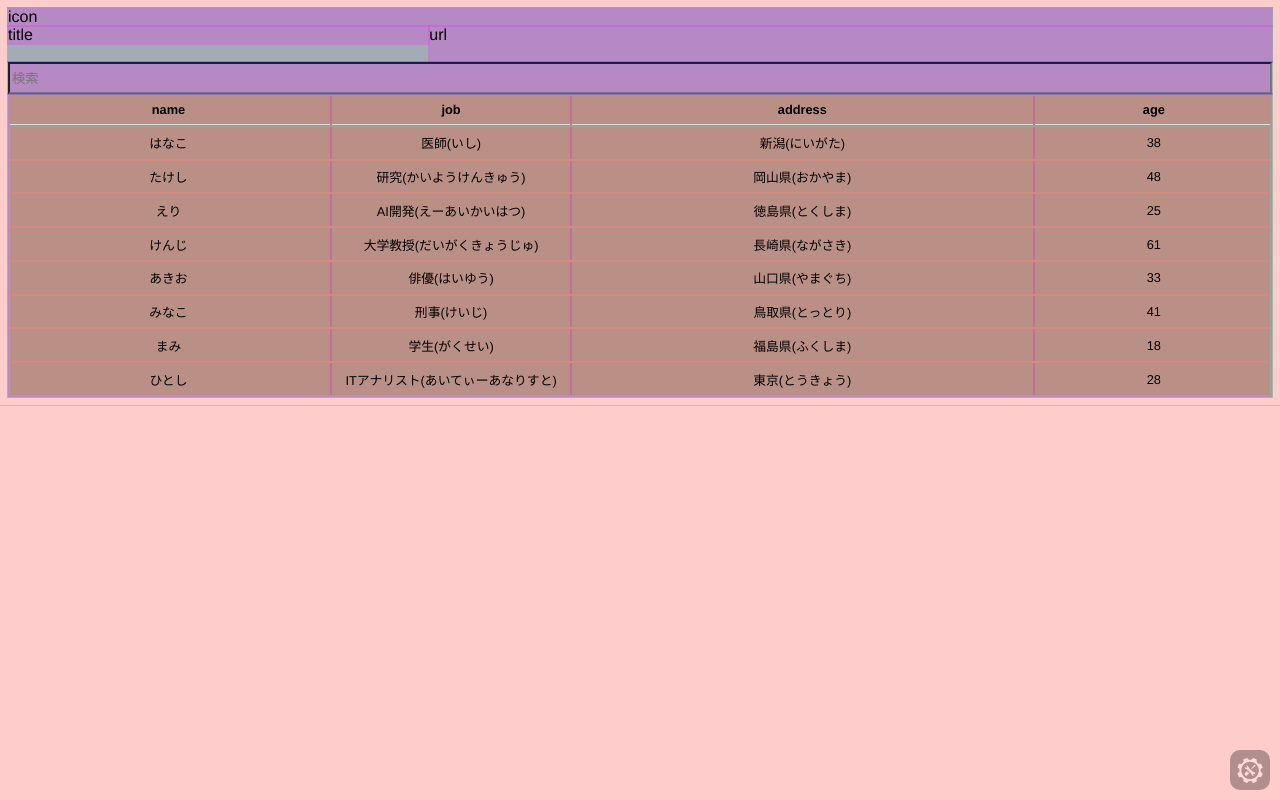
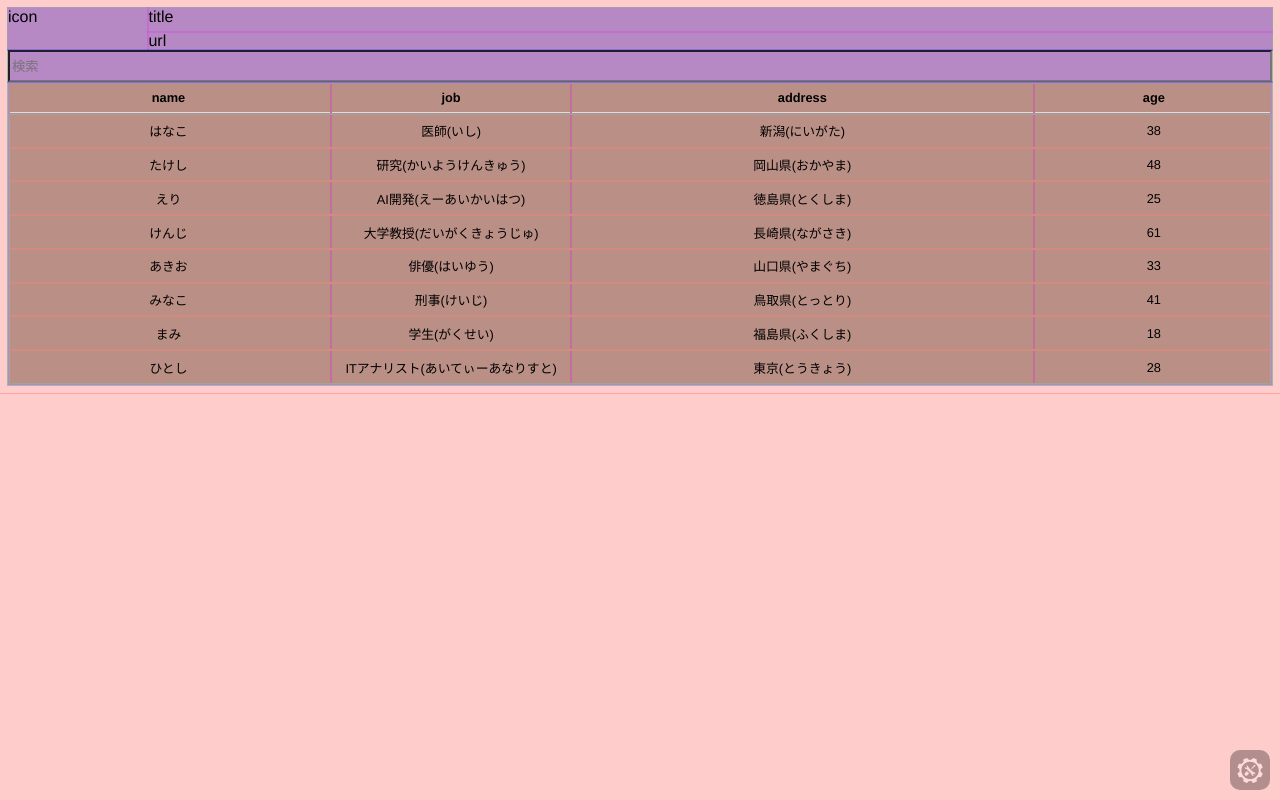
Before and after one commit to pome-ta/jsLightTableFilter, a website: page docs/index.html in a window 1280 px wide. Drawn offline with Linux system fonts and the light colour scheme.

Commit message:
grid layout fix?

```diff
--- a/docs/css/style.css
+++ b/docs/css/style.css
@@ -53,20 +53,19 @@ td {
 
 .wrapper {
   display: grid;
-  grid-template-columns: 1fr 1fr 1fr;
-  grid-template-rows   : 1fr 1fr 1fr;
+  grid-template-columns: 1fr 8fr;
+  grid-template-rows   : 8fr 6fr;
+  grid-template-areas  : "icon title"
+                         "icon  url ";
 }
 .icon {
-  grid-column: 1 / 4;
-  grid-row   : 1 / 2;
+  grid-area: icon;
 }
 .title {
-  grid-column: 1 / 2;
-  grid-row   : 2 / 4;
+  grid-area: title;
 }
 .url {
-  grid-column: 2 / 4;
-  grid-row   : 2 / 4;
+  grid-area: url;
 }
 
 
```
